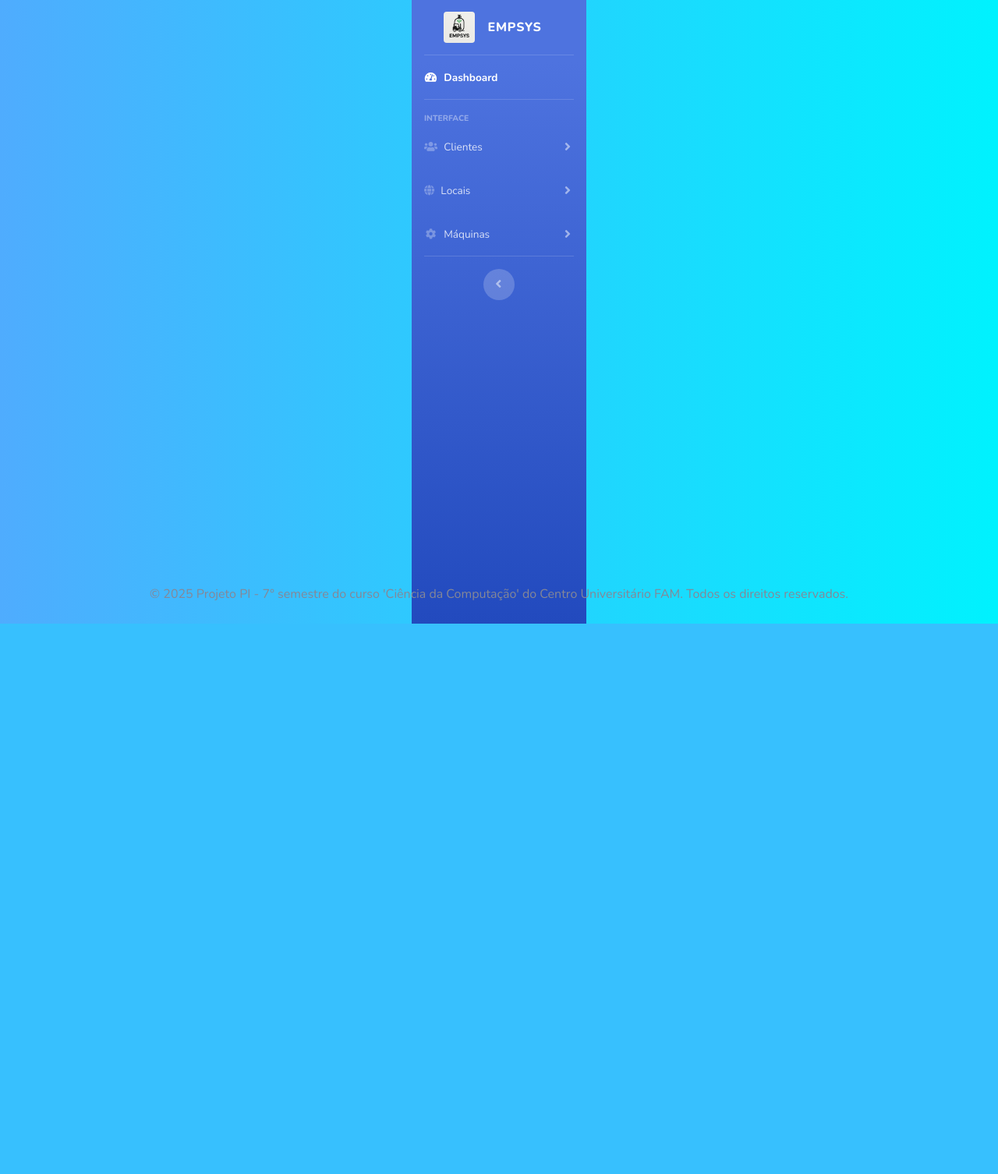
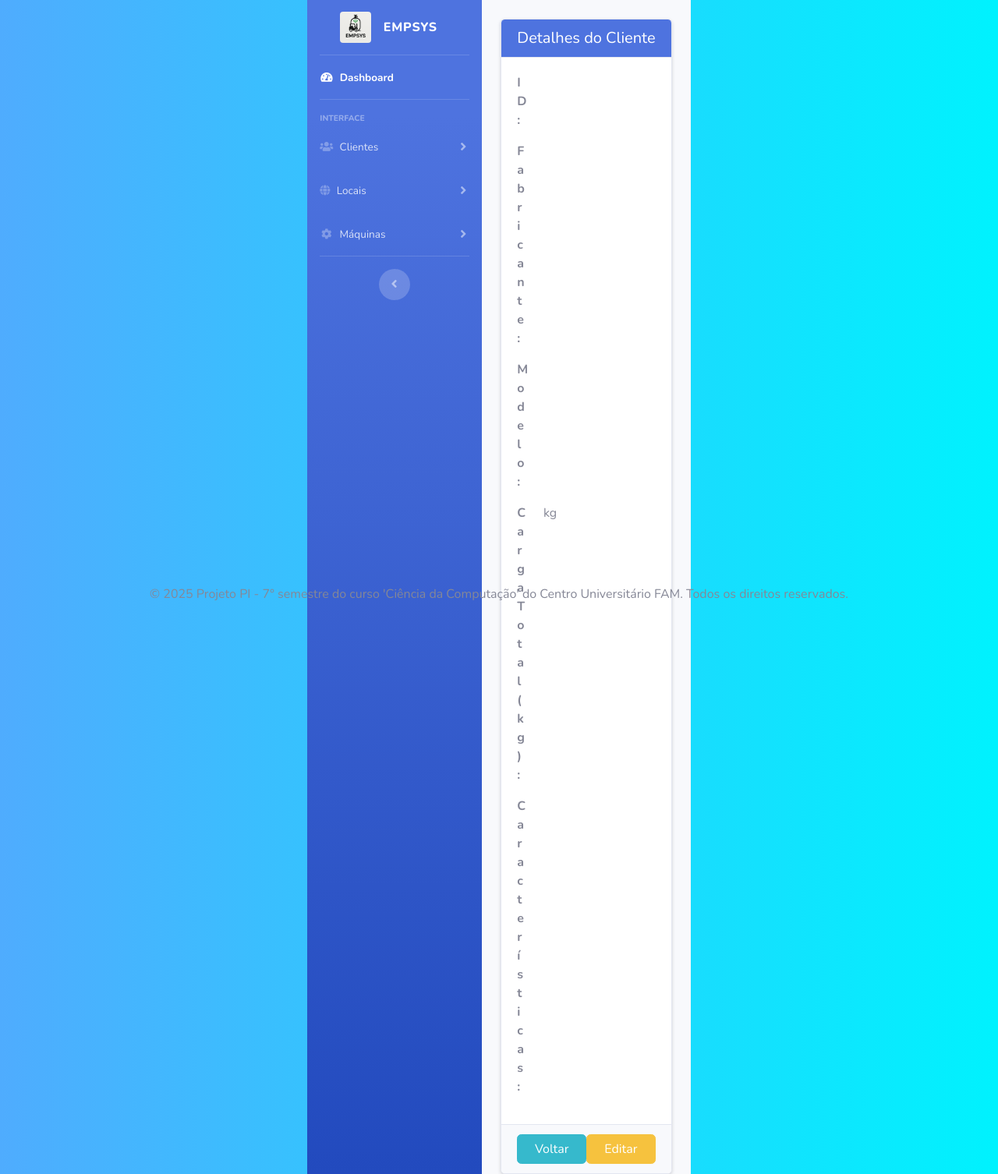
Before and after one commit to mauriliomedeiros/PI-EMPSYS, a Symfony app: template templates/lista_empilhadeira/show.html.twig in a window 1280 px wide. Shown: the whole page at 78% size. Before the commit the page ends 800 px from the top, so only its background shows below. Run offline with Twig, Linux system fonts and the light colour scheme; the template is opened without the code that fills it, so the values that code supplies are empty; some libraries are stand-ins or nearby versions.

Commit message:
Aplicando estética na lista_empilhadeira show

```diff
--- a/templates/lista_empilhadeira/show.html.twig
+++ b/templates/lista_empilhadeira/show.html.twig
@@ -1,22 +1,41 @@
 {% extends 'base.html.twig' %}
 
-{% block title %}ListaEmpilhadeira{% endblock %}
+{% block content %}
+    <br>
+    <div class="container col-md-12">
+        <div class="card shadow-sm">
+            <div class="card-header bg-primary text-white">
+                <h5 class="mb-0">Detalhes do Cliente</h5>
+            </div>
 
-{% block body %}
-    <h1>ListaEmpilhadeira</h1>
+            <div class="card-body">
+                <div class="row mb-3">
+                    <div class="col-md-2 font-weight-bold">ID:</div>
+                    <div class="col-md-10">{{ cliente.id }}</div>
+                </div>
+                <div class="row mb-3">
+                    <div class="col-md-2 font-weight-bold">Fabricante:</div>
+                    <div class="col-md-10">{{ cliente.razaoSocial }}</div>
+                </div>
+                <div class="row mb-3">
+                    <div class="col-md-2 font-weight-bold">Modelo:</div>
+                    <div class="col-md-10">{{ cliente.nomeFantasia }}</div>
+                </div>
+                <div class="row mb-3">
+                    <div class="col-md-2 font-weight-bold">Carga Total (kg):</div>
+                    <div class="col-md-10">{{ cliente.cnpj }} kg</div>
+                </div>
+                <div class="row mb-3">
+                    <div class="col-md-2 font-weight-bold">Características:</div>
+                    <div class="col-md-10">{{ cliente.ativo }}</div>
+                </div>
+            </div>
 
-    <table class="table">
-        <tbody>
-            <tr>
-                <th>Id</th>
-                <td>{{ lista_empilhadeira.id }}</td>
-            </tr>
-        </tbody>
-    </table>
+            <div class="card-footer d-flex justify-content-between">
+                <a href="{{ path('cliente_index') }}" class="btn btn-info">Voltar</a>
+                <a href="{{ path('cliente_edit', {'id': cliente.id}) }}" class="btn btn-warning">Editar</a>
+            </div>
+        </div>
+    </div>
 
-    <a href="{{ path('lista_empilhadeira_index') }}">back to list</a>
-
-    <a href="{{ path('lista_empilhadeira_edit', {'id': lista_empilhadeira.id}) }}">edit</a>
-
-    {{ include('lista_empilhadeira/_delete_form.html.twig') }}
 {% endblock %}
```
